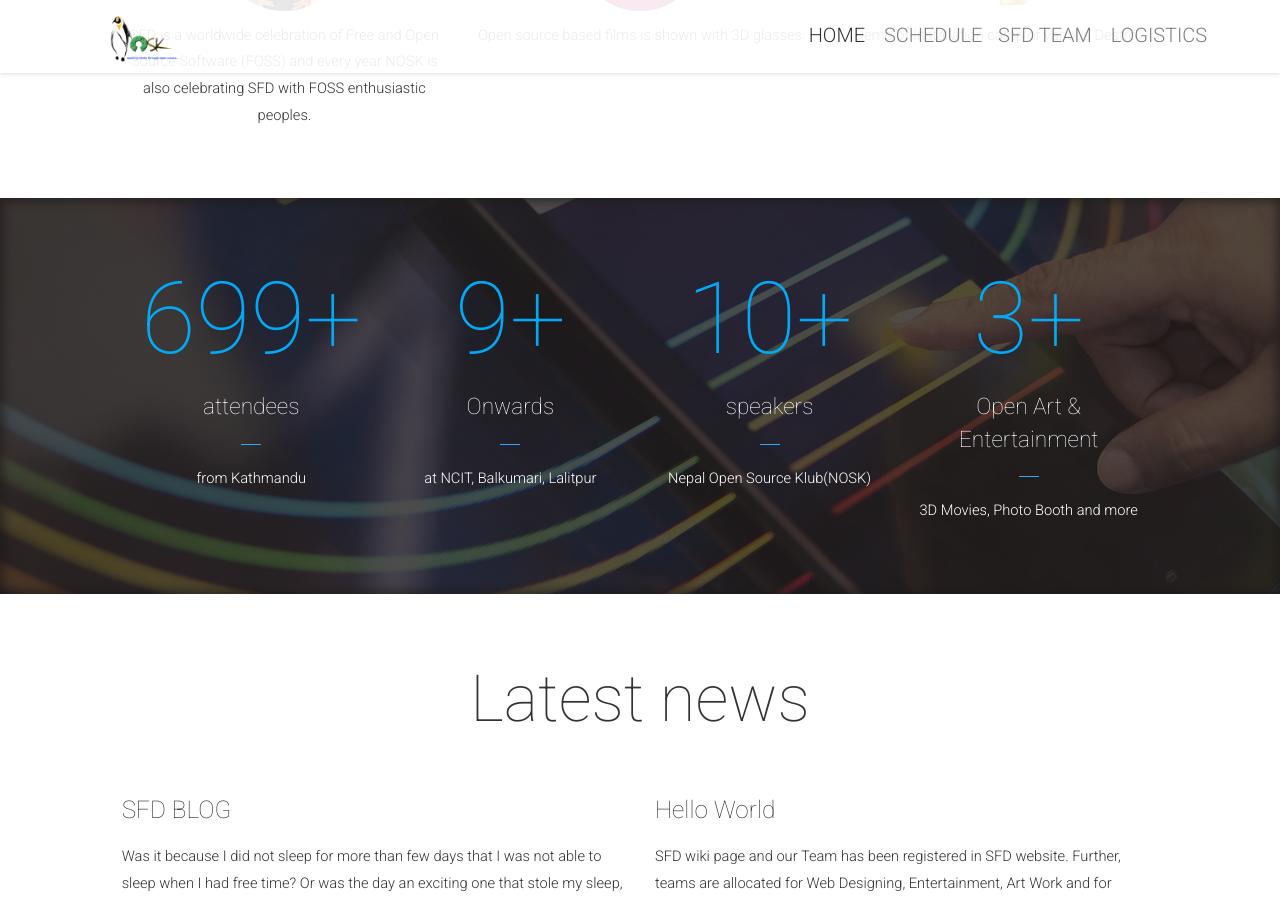
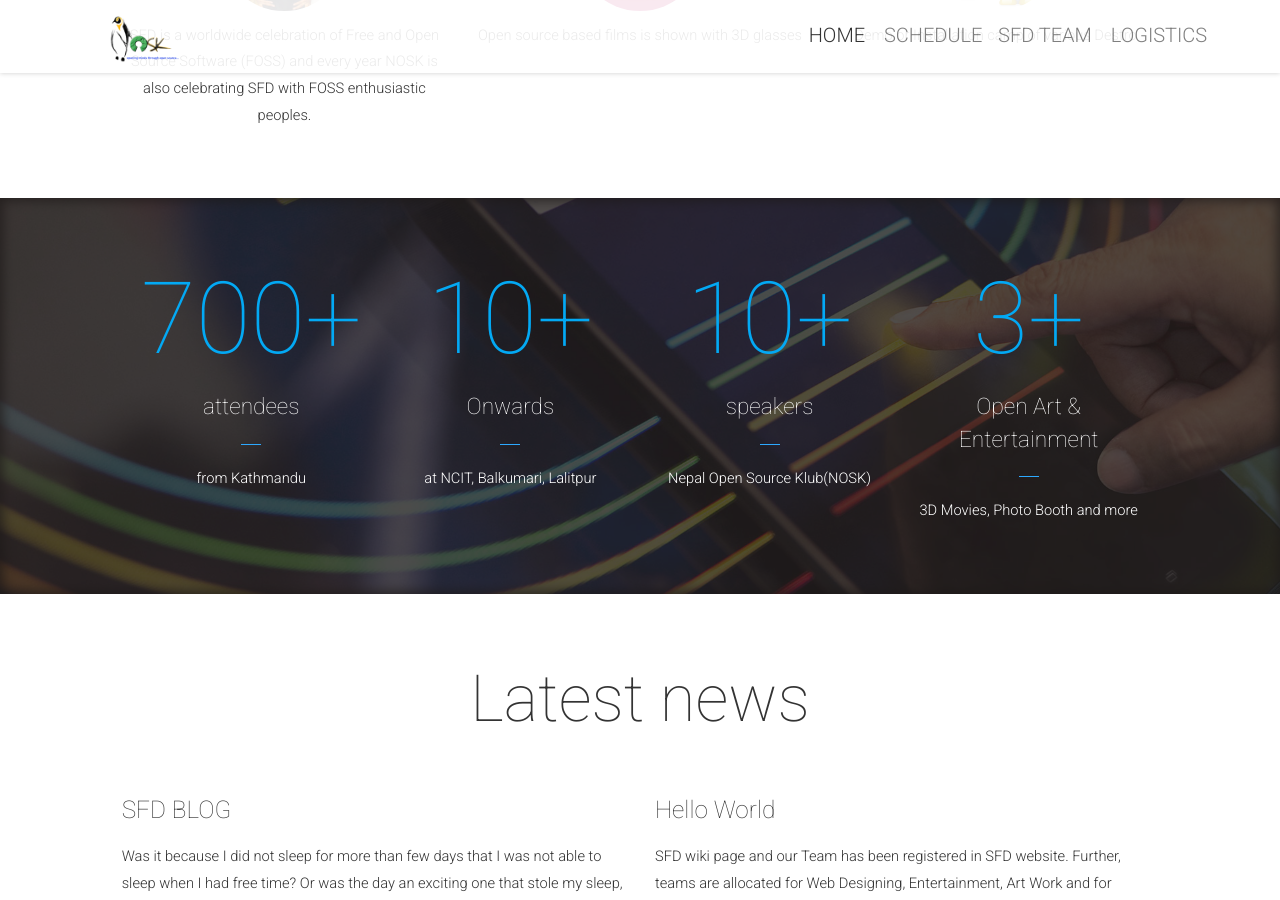
Before and after one commit to openosk/openosk.github.io, a Jekyll site: the page built from index.html, in a window 1280 px wide and 900 px high, scrolled down 1263 px. Built offline with Jekyll 4.4.1, drawn with Linux system fonts in a browser that asks for light colours; nearby versions of some CDN libraries; comment, search, counter and statistics services are not loaded.

Commit message:
Update statistics.html

```diff
--- a/_includes/statistics.html
+++ b/_includes/statistics.html
@@ -3,9 +3,9 @@
 	<div class="overlay"></div>
 	<div class="content-wrapper">
 		<div class="col-lg-10 col-lg-offset-1">
-			<div class="col-md-3 col-sm-3 col-xs-6">
+			<div class="col-lg-3 col-md-3 col-sm-3 col-xs-6">
 				<div class="counter animated hiding" data-animation="fadeInDown" data-delay="10">
-					<div class="stat"><span class="timer" data-from="0" data-to="699">700</span>+</div>
+					<div class="stat"><span class="timer" data-from="0" data-to="700">700</span>+</div>
 					<div class="stat-info">attendees</div>
 					<hr>
 					<p class="small">from Kathmandu</p>
@@ -13,7 +13,7 @@
 			</div>
 			<div class="col-md-3 col-sm-3 col-xs-6">
 				<div class="counter animated hiding" data-animation="fadeInDown" data-delay="500">
-					<div class="stat"><span class="timer" data-from="0" data-to="9">10</span>+
+					<div class="stat"><span class="timer" data-from="0" data-to="10">10</span>+
 					</div>
 					<div class="stat-info">Onwards</div>
 					<hr>
```
